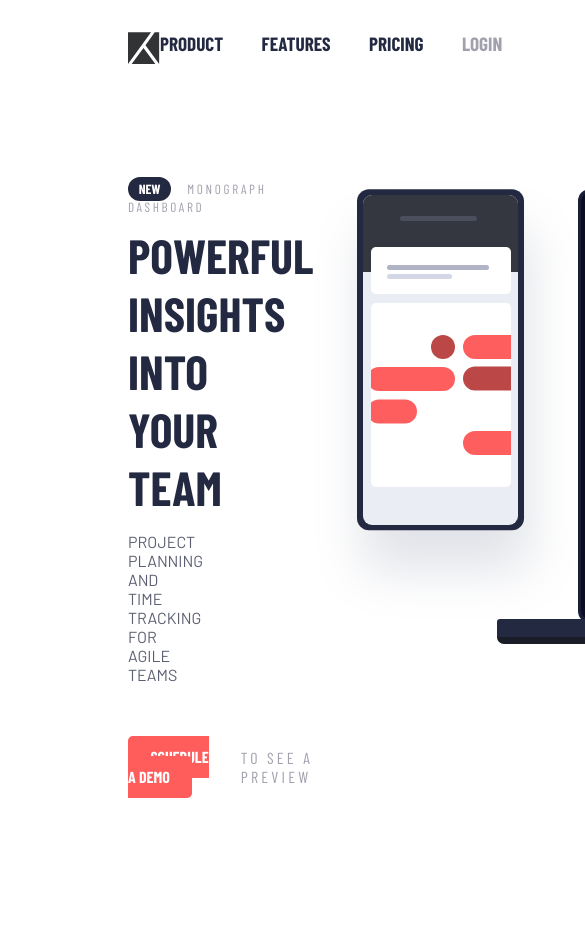
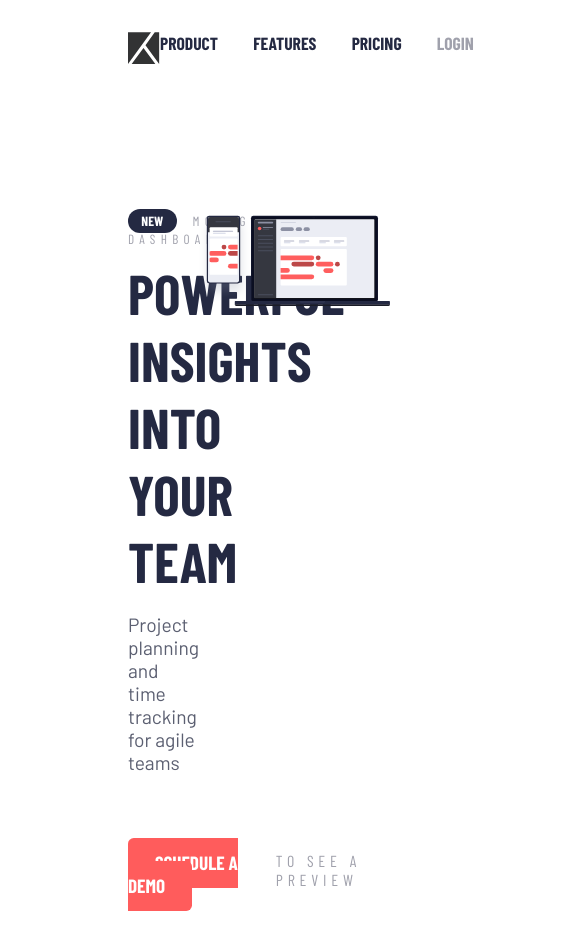
Before and after one commit to TheCoderGuru/project-tracking-intro-component, a plain HTML site: page index.html in a window 390 px wide. Shown: the top 950 px of the page, 585 px wide, since content can reach past the window. Before the commit the page ends 876 px from the top, so only its background shows below. Drawn offline with nearby package versions, Linux system fonts and the light colour scheme.

Commit message:
Updated the code in the staged files in terms of the desktop design and currently working on the mobile design specifically aligning the image on top of the container content

```diff
--- a/index.html
+++ b/index.html
@@ -32,15 +32,15 @@
       </nav>
     </header>
     <main class="container">
-      <div>
+      <div class="container__content">
         <small>
           <span class="badge">New</span>
           <span class="spaced-text">Monograph Dashboard</span>
         </small>
-        <h1 class="title">Powerful insights into your team</h1>
-        <p class="subtitle">Project planning and time tracking for agile teams</p>
-        <div class="flex-container">
-          <div><a class="btn" href="#">Schedule a demo</a></div>
+        <h1 class="container__title">Powerful insights into your team</h1>
+        <p class="container__subtitle">Project planning and time tracking for agile teams</p>
+        <div class="container__flex">
+          <div><a class="container__flex__btn" href="#">Schedule a demo</a></div>
           <div>
             <p class="text-disabled spaced-text">to see a preview</p>
           </div>
--- a/style.scss
+++ b/style.scss
@@ -18,108 +18,144 @@
 
 body {
   min-height: 100vh;
+  overflow-x: hidden;
 }
 
 // Utility Classes
 
-.disabled{
+.disabled {
   color: hsl(231, 7%, 65%);
 }
 
-.badge{
+.badge {
   background-color: hsl(230, 29%, 20%);
   border-radius: 1em;
   color: white;
-  padding-inline: .8em;
-  padding-block: .3em;
+  padding-inline: 1em;
+  padding-block: 0.3em;
   text-transform: uppercase;
-  font-family: 'Barlow Condensed';
+  font-family: "Barlow Condensed";
   font-weight: 700;
   margin-right: 1em;
 }
 
-.spaced-text{
-  letter-spacing: .2em;
+.spaced-text {
+  font-family: 'Barlow Condensed';
+  letter-spacing: 0.4em;
+  text-transform: uppercase;
 }
 
-.navbar{
+.text-disabled {
+  color: hsl(231, 7%, 65%);
+  letter-spacing: 0.3em;
+}
+
+.navbar {
   display: flex;
   justify-content: space-between;
   margin-inline: 8em;
   margin-block-start: 2em;
 
-  &__navlinks{
+  &__navlinks {
     display: flex;
     text-decoration: none;
     list-style: none;
     color: hsl(230, 29%, 20%);
     font-weight: 700;
     gap: 2em;
-    font-size: 1.2em;
+    font-size: 1.1em;
     text-transform: uppercase;
-    font-family: 'Barlow Condensed', sans-serif, Helvetica;
+    font-family: "Barlow Condensed", sans-serif, Helvetica;
   }
 }
 
-.container{
-  margin-left: 8em;
-  margin-block: 7em;
-  display: grid;
-  grid-template-columns: repeat(2, 1fr);
-}
-
-small{
-  font-family: 'Barlow Condensed';
+small {
+  font-family: "Barlow Condensed";
   color: hsl(231, 7%, 65%);
+  width: 100%;
   text-transform: uppercase;
 }
 
-.title{
-  margin-top: .2em;
+.container {
+  margin-left: 8em;
+  margin-block: 6em;
+  display: grid;
+  grid-template-columns: repeat(2, 1fr);
+  position: relative;
+
+  &__title {
+    margin-top: 0.2em;
     font-weight: 700;
-  width: 45%;
-  font-family: 'Barlow Condensed';
-  font-size: 3em;
+    width: 54%;
+    font-family: "Barlow Condensed";
+    font-size: 3.5em;
     color: hsl(230, 29%, 20%);
     text-transform: uppercase;
   }
 
-.subtitle{
+  &__subtitle {
     color: hsl(230, 11%, 40%);
     margin-top: 1em;
-  width: 17%;
-  font-family: 'Barlow';
+    width: 27%;
+    font-size: 1.2rem;
+    font-family: "Barlow";
     margin-bottom: 4em;
   }
 
-.btn{
+  &__image {
+    aspect-ratio: 1 / 1;
+    object-fit: contain;
+    width: auto;
+    height: auto;
+    position: absolute;
+    top: 0;
+    right: 0;
+  }
+
+  &__content {
+    margin-top: 3em;
+  }
+}
+
+.container__flex {
+  display: flex;
+  gap: 2em;
+
+  &__btn {
     margin-top: 3em;
     text-decoration: none;
     background-color: hsl(0, 100%, 68%);
     padding-inline: 1.4em;
-  padding-block: .7em;
-  font-family: 'Barlow Condensed';
+    padding-block: 0.7em;
+    font-family: "Barlow Condensed";
     text-transform: uppercase;
     font-weight: 600;
     width: fit-content;
-  border-radius: .3em;
+    border-radius: 0.3em;
     color: white;
+    font-size: 1.2rem;
+  }
 }
 
-.flex-container{
-  display: flex;
-  gap: 2em;
-}
 
-div > p{
-  font-family: 'Barlow Condensed';
-  color: hsl(231, 7%, 65%);
-  text-transform: uppercase;
+@media screen and (max-width: 600px){
+  .container{
+    display: grid;
+    grid-template-columns: 1fr;
+    position: none;
   }
 
   .container__image{
-  aspect-ratio: 1 / 1;
-  object-fit: contain;
+    height: 12rem;
     width: auto;
-  height: auto;
+    position: none;
+    display: grid;
+    order: -1;
+    place-items: center;
   }
+
+  .container__content{
+    order: 1;
+  }
+
+}
```
Also changed, not shown: style.css, 1 other file. Lines whose indentation alone changed are shown as unchanged.
